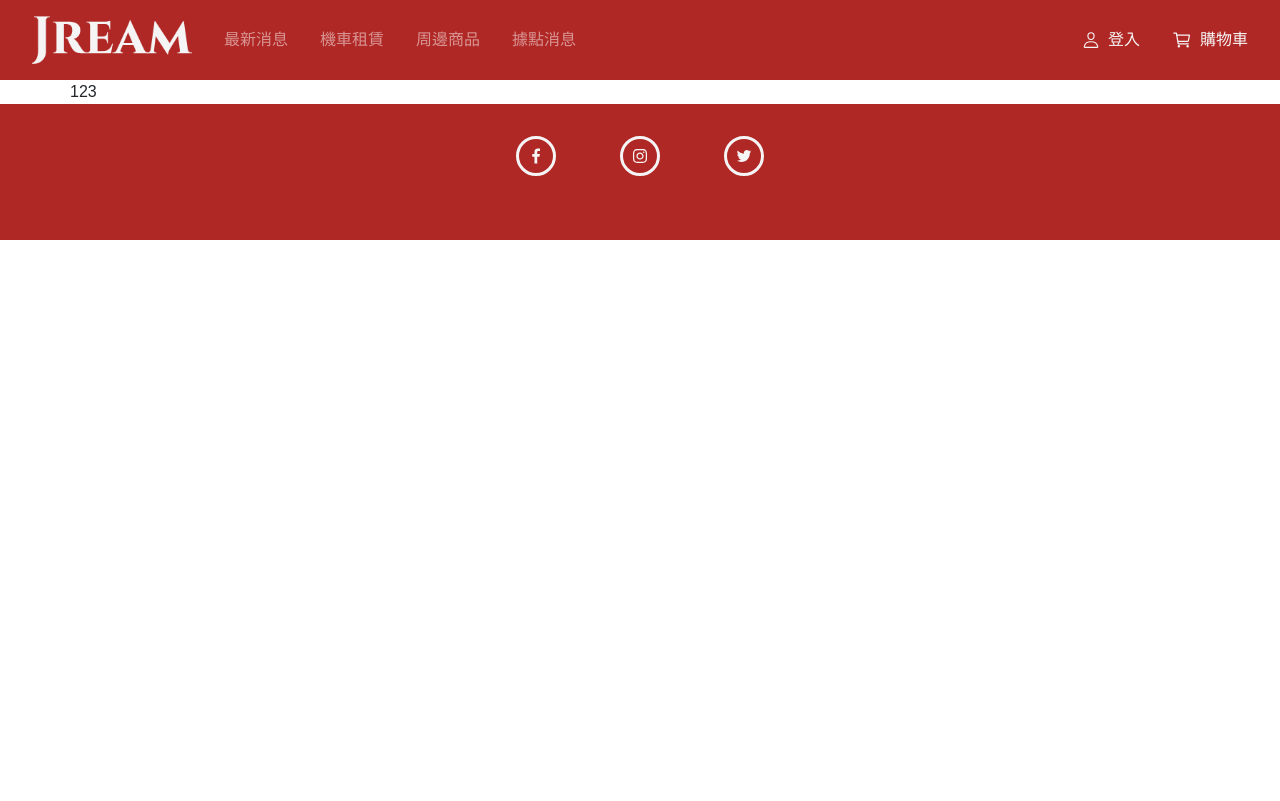
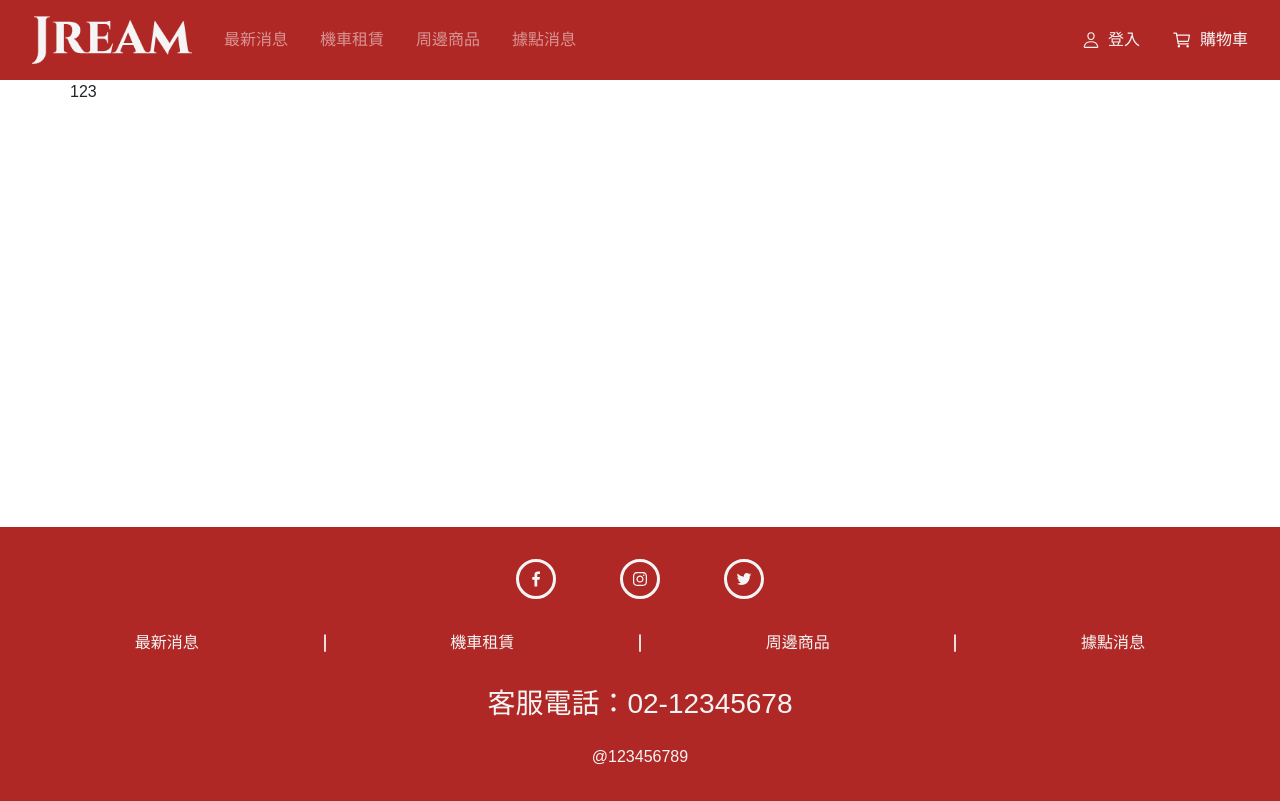
Before and after one commit to feeng10914017/Projects_jream, a React (Create React App) app: page / in a window 1280 px wide. Built offline with nearby package versions, Linux system fonts and the light colour scheme.

Commit message:
update footer

```diff
--- a/src/components/MyFooter.js
+++ b/src/components/MyFooter.js
@@ -2,6 +2,16 @@ import React, { useState, useEffect } from 'react'
 import { GrFacebookOption } from "react-icons/gr";
 import { AiOutlineInstagram } from "react-icons/ai";
 import { AiOutlineTwitter } from "react-icons/ai";
+import { AiOutlineMinus } from "react-icons/ai";
+import {
+  Navbar,
+  Nav,
+  Form,
+  FormControl,
+  Button,
+  NavDropdown,
+} from 'react-bootstrap'
+
 
 function MyFooter(props) {
   return (
@@ -13,7 +23,21 @@ function MyFooter(props) {
             <div class="icon_circle"><AiOutlineInstagram size="18" color="#f5f5f5" /></div>
             <div class="icon_circle"><AiOutlineTwitter size="18" color="#f5f5f5" /></div>
           </div>
+          <div class="navLink">
+            <Nav className="mr-auto">
+              <Nav.Link href="#news">最新消息</Nav.Link>
+              <AiOutlineMinus size="24" color="#f5f5f5"/>
+              <Nav.Link href="#motor">機車租賃</Nav.Link>
+              <AiOutlineMinus size="24" color="#f5f5f5"/>
+              <Nav.Link href="#products">周邊商品</Nav.Link>
+              <AiOutlineMinus size="24" color="#f5f5f5"/>
+              <Nav.Link href="#location">據點消息</Nav.Link>
+            </Nav>
+          </div>
+          <div><h3>客服電話：02-12345678</h3></div>
+          <div class="end"><p>@123456789</p></div>
         </div>
+
       </footer>
     </>
   )
--- a/src/styles/custom.scss
+++ b/src/styles/custom.scss
@@ -29,23 +29,32 @@ nav > div.navbar-collapse > div.navbar-nav > a.nav-link > span {
   padding-left: 0.5rem;
   color: $info;
 }
+
+main{
+
+
+}
 main > .container {
   // width: 1440px;
   margin: 0 auto;
   margin-top: 5rem;
   padding: 0;
+  min-height: calc(100vh - 353px);
 }
 
 .footer {
   background-color: $primary;
 }
 .footer > .container {
-  padding: 1rem 0;
+  padding: 1rem 0 0 0;
+}
+.footer > .container > div {
+margin-bottom: 1.5rem;
 }
 .footer > .container > .icon {
   display: flex;
   justify-content: center;
-  margin-bottom: 2rem;
+  // margin-bottom: 2rem;
 }
 .footer > .container > .icon > .icon_circle {
   border-radius: 50%;
@@ -57,3 +66,27 @@ main > .container {
   justify-content: center;
   align-items: center;
 }
+.footer > .container > .navLink > .mr-auto {
+  display: flex;
+  justify-content: space-around;
+  align-items: center;
+}
+.footer > .container > .navLink > .mr-auto > a {
+  color: $info;
+}
+.footer > .container > .navLink > .mr-auto > svg {
+  transform: rotate(90deg);
+}
+.footer > .container > div > h3 {
+  color: $info;
+  text-align: center;
+  margin: 0;
+}
+.footer > .container > div.end{
+  margin-bottom: 1rem;
+}
+.footer > .container > div > p {
+  color: $info;
+  text-align: center;
+  margin: 0;
+}
```
Also changed, not shown: 2 other files (tests, documents, lock files or other folders).
